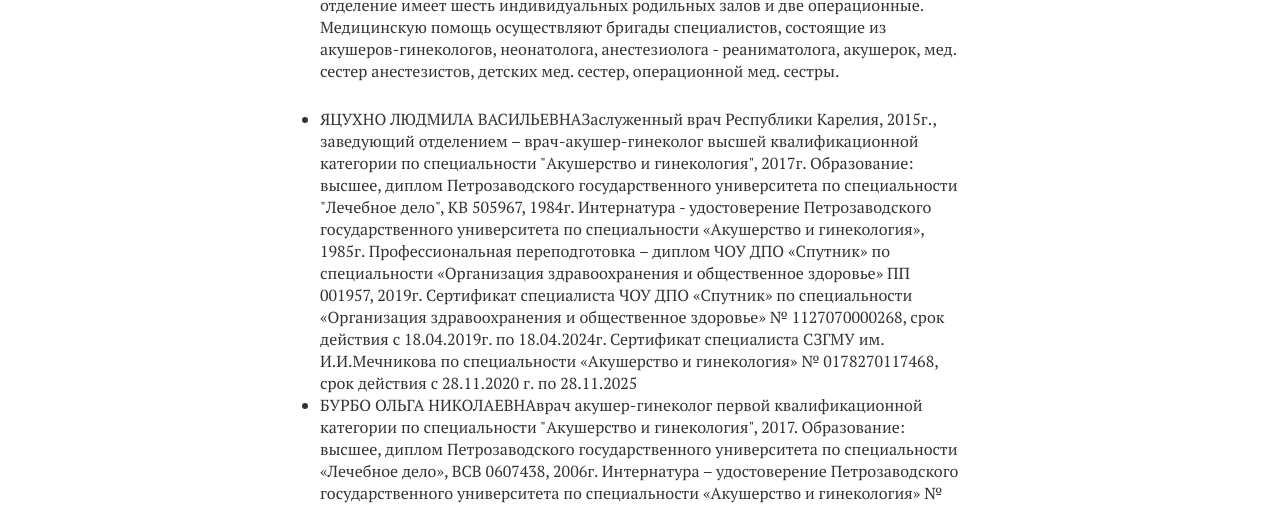
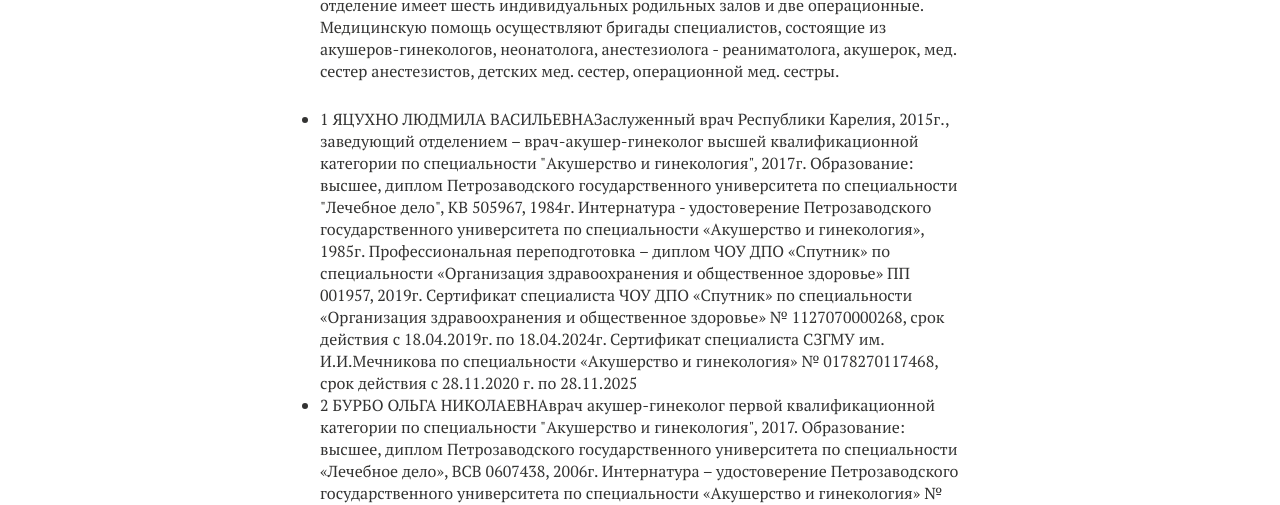
Before and after one commit to panikptz/rpc-site, a Jekyll site: the page built from _structure/ro.md, in a window 1280 px wide. Shown: the part 595-1100 px from the top of the page. Built offline with Jekyll 4.4.1, drawn with Linux system fonts in a browser that asks for light colours; nearby versions of some CDN libraries; some of the changed text lies outside the part shown.

Commit message:
order staff

```diff
--- a/_layouts/department.html
+++ b/_layouts/department.html
@@ -28,7 +28,7 @@
 <ul>
     {% assign filtered_staff = site.staff | where: 'department', this_department %}
     {% for staff in filtered_staff %}
-    <li>{{ staff.title | upcase }}{{ staff.content }}</li>
+    <li>{{ staff.order }} {{ staff.title | upcase }}{{ staff.content }}</li>
     {% endfor %}
 </ul>
 
```
